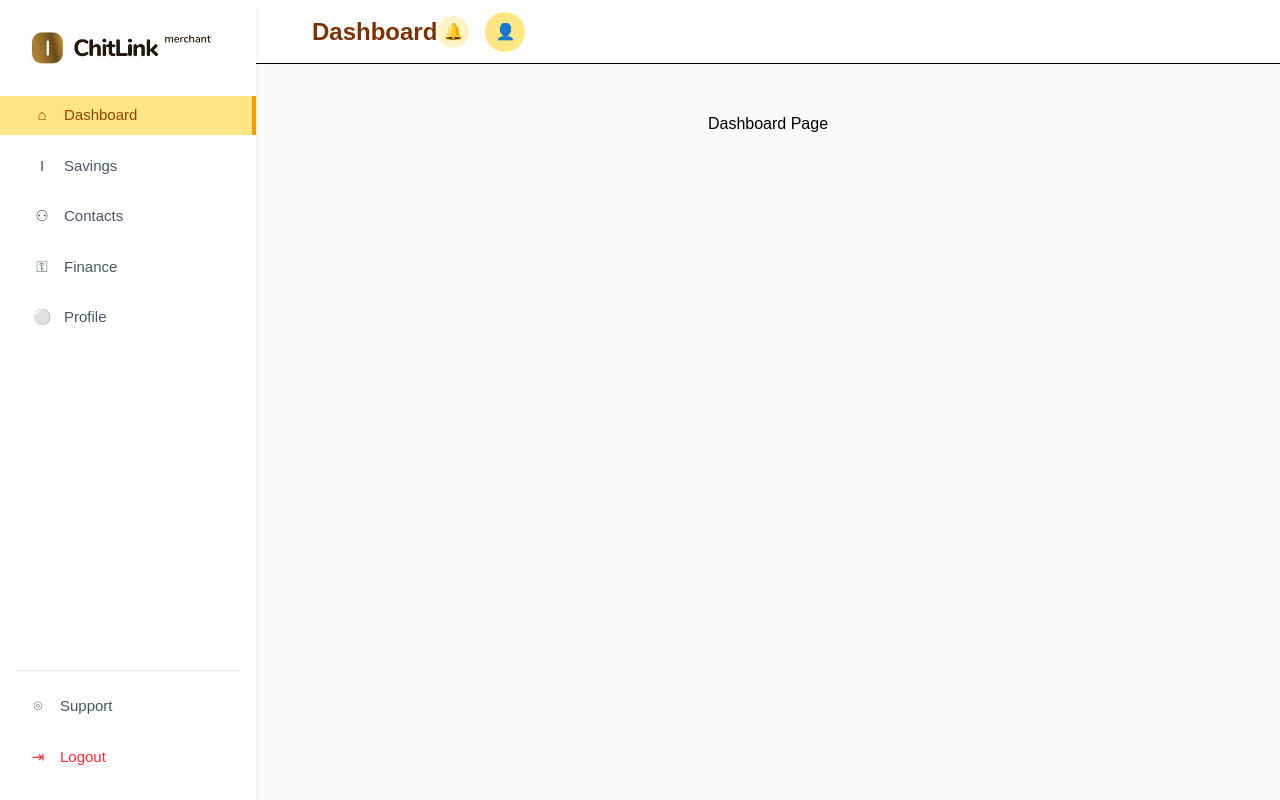
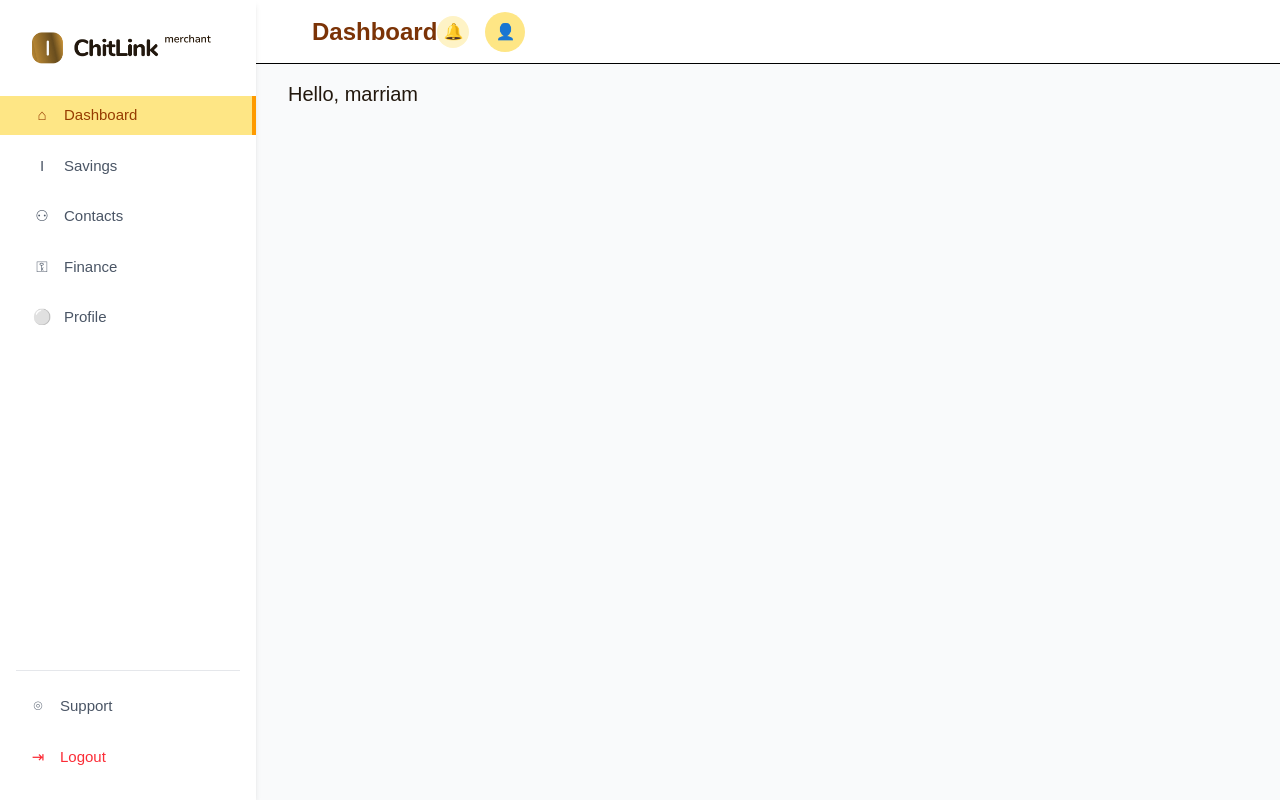
Before and after one commit to Tomtiko04/ChitLinkP, a React (Vite) app: page / in a window 1280 px wide. Built offline with nearby package versions, Linux system fonts and the light colour scheme; the HTML template or start-up script is replaced by a standard one.

Commit message:
Working on Dashboard

```diff
--- a/src/App.jsx
+++ b/src/App.jsx
@@ -1,7 +1,7 @@
 import { BrowserRouter as Router, Routes, Route } from 'react-router-dom';
 import MainLayout from './components/layout/MainLayout';
 
-const Dashboard = () => <div className="py-12 text-center">Dashboard Page</div>;
+import Dashboard from './pages/Dashboard';
 const Savings = () => <div className="py-12 text-center">Savings Page</div>;
 const Contacts = () => <div className="py-12 text-center">Contacts Page</div>;
 const Finance = () => <div className="py-12 text-center">Finance Page</div>;
--- /dev/null
+++ b/src/components/BalanceCard.jsx
@@ -0,0 +1,7 @@
+import React from 'react'
+
+export default function BalanceCard() {
+  return (
+    <div>BalanceCard</div>
+  )
+}
--- a/src/components/layout/MainLayout.jsx
+++ b/src/components/layout/MainLayout.jsx
@@ -46,7 +46,7 @@ const MainLayout = () => {
             <Header />
           </div>
         </header>
-        <main className="pt-16 px-4 lg:px-8">
+        <main className="pt-20 px-4 lg:px-8">
           <Outlet />
         </main>
       </div>
--- a/src/index.css
+++ b/src/index.css
@@ -23,6 +23,7 @@ body {
   font-family: "Nunito", sans-serif;
   /* text-rendering: optimizeSpeed; */
   line-height: 1.5;
+  background-color: #F4F3F0;
 }
 
 ul,
--- /dev/null
+++ b/src/pages/Dashboard.jsx
@@ -0,0 +1,13 @@
+import React from 'react'
+
+export default function Dashboard() {
+  return (
+    <div>
+      {/* User greeting */}
+      <h1 className="text-[#22180E] text-xl font-medium">Hello, marriam</h1>
+      <div>
+        {/* Card goes here: Balance card, Amount managed, No. of clients */}
+      </div>
+    </div>
+  );
+}
--- a/src/pages/Home.jsx
+++ /dev/null
@@ -1,10 +0,0 @@
-const Home = () => {
-  return (
-    <div className="container mx-auto px-4 py-8">
-      <h1 className="mb-6 text-4xl font-bold text-gray-900">Welcome to ChitLink</h1>
-      <p className="text-lg text-gray-600">Your professional React application is ready to go!</p>
-    </div>
-  );
-};
-
-export default Home;
```
